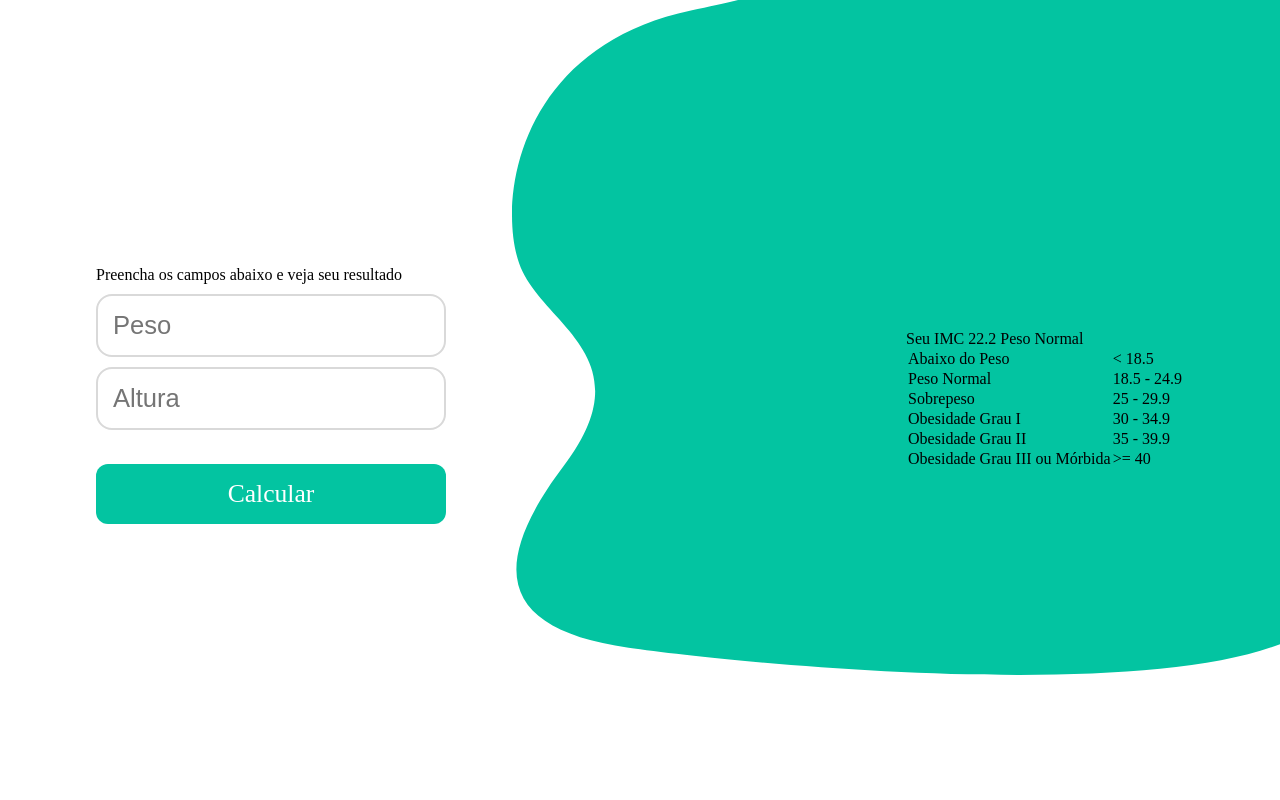
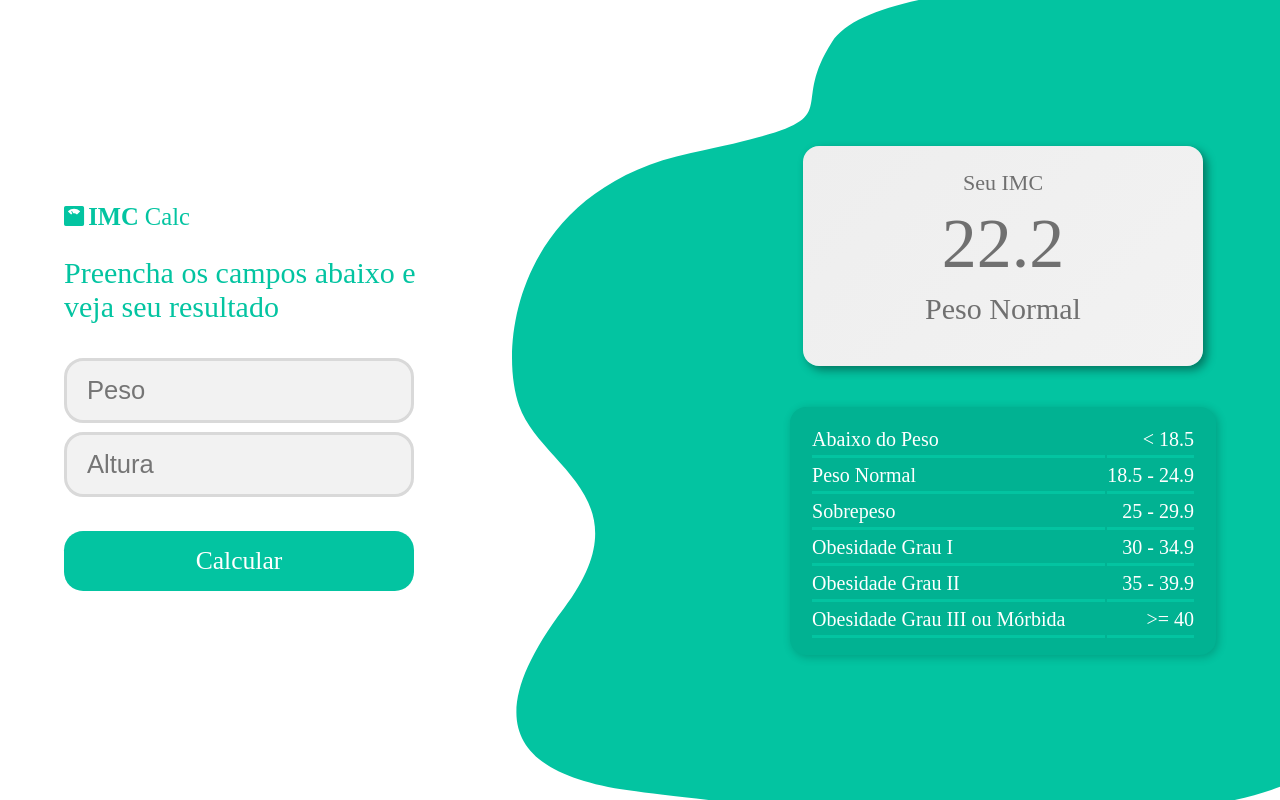
Before and after one commit to joaovictornsv/IMC-calc, a plain HTML site: page calc.html in a window 1280 px wide. Drawn offline with Linux system fonts and the light colour scheme.

Commit message:
calc-page desktop-css done

```diff
--- a/assets/css/calc.css
+++ b/assets/css/calc.css
@@ -1,4 +1,5 @@
-div.main {
+/* Main */
+.main {
   display: flex;
   justify-content: center;
   align-items: center;
@@ -6,7 +7,7 @@ div.main {
   min-height: 100vh;
 }
 
-div.main::after {
+.main::after {
   width: 100%;
   height: 100%;
   content: '';
@@ -17,19 +18,43 @@ div.main::after {
   background: url(../images/bg_2.svg);
   background-repeat: no-repeat;
   background-attachment: fixed;
-  background-position: 40vw -20vh;
+  background-position: 40vw;
   background-origin: border-box;
   background-size: 80vw auto;
 }
 
-div.content {
+/* Content */
+.content {
   display: flex;
   justify-content: space-between;
   align-items: center;
 
-  width: 85%;
+  width: 90%;
+  height: 90vh;
+  max-height: 550px;
 }
 
+
+/* Input Div */
+.content .input {
+  max-width: 400px;
+  height: 450px;
+  display: flex;
+  flex-direction: column;
+  justify-content: space-evenly;
+}
+
+.content .input img {
+  max-height: 30px;
+  align-self: flex-start;
+}
+
+.content .input p{
+  color: #03C4A1;
+  font-size: clamp(20px, 30px, 36px);
+}
+
+/* Form */
 #form {
   display: flex;
   flex-direction: column;
@@ -49,10 +74,11 @@ div.content {
   color: #495055;
 
   width: 350px;
-  padding: 15px 15px;
-  border-radius: 1rem;
-  border: 2px solid  #D9D9D9;
+  padding: 15px 20px;
+  border-radius: 1.2rem;
+  border: 3px solid  #D9D9D9;
   outline:none;
+  background-color: #F2F2F2;
 }
 
 #form input:focus{
@@ -60,13 +86,13 @@ color: #284B63;
 border-color: #284B63;
 }
 
- button {
+#form button {
   padding: 15px 20px;
   background-color: #03C4A1;
   color: #fff;
   border: none;
   font-size: 1.6rem;
-  border-radius: 12px;
+  border-radius: 1.2rem;
   cursor: pointer;
   margin-top: 25px;
   outline: none;
@@ -78,3 +104,107 @@ border-color: #284B63;
 #form button:hover {
   background-color: #05997e;
 }
+
+/* Results */
+
+.results {
+  display: flex;
+  flex-direction: column;
+  justify-content: space-around;
+  align-items: center;
+  height: 100%;
+  min-height: 550px;
+}
+
+/* Card*/
+.card {
+  display: flex;
+  flex-direction: column;
+  justify-content: space-around;
+  align-items: center;
+  color: #707070;
+  height: 100%;
+  height: 220px;
+  width: 400px;
+  border-radius: 16px;
+  padding-top: 20px;
+  padding-bottom: 35px;
+  box-shadow: 4px 4px 10px rgba(0, 0, 0, .4);
+}
+
+.card .title {
+  font-size: 22px;
+}
+
+.card .score {
+  font-size: 70px;
+}
+
+.card .status {
+  font-size: 30px;
+}
+
+/* Card Default */
+.default {
+  background: linear-gradient(-45deg, #F2F2F2, #EEEEEE)
+}
+
+/* Card Green */
+.green {
+  background: linear-gradient(-45deg, #D3F5EF, #F9FEFD)
+}
+
+.green .score,
+.green .status {
+  color:#03C4A1
+}
+
+/* Card Yellow */
+.yellow {
+  background: linear-gradient(-45deg, #F9F9C9, #F9FBE1)
+}
+
+.yellow .score,
+.yellow .status {
+  color: #E6BB10;
+}
+
+/* Card Red */
+.red {
+  background: linear-gradient(-45deg, #FCE8E8, #FCF1F1)
+}
+
+.red .score,
+.red .status {
+  color: #FF0500;
+}
+
+
+/* Table */
+
+.table table {
+  background-color: #01B292;
+  font-size: 20px;
+  color: #FFFFFF;
+  padding: 15px 20px;
+  border-radius: 16px;
+  box-shadow: 2px 2px 10px rgba(0, 0, 0, .2);
+}
+
+table tr td{
+  text-align: right;
+  border-bottom: 3px solid #03C4A1;
+  padding: 4px 0;
+}
+
+table tr .level {
+  text-align: left;
+  margin-right: 30px;
+  padding-right: 40px;
+}
+
+@media(max-height: 530px) {
+  .content {
+    align-items: flex-start;
+  }
+}
--- a/assets/css/styles.css
+++ b/assets/css/styles.css
@@ -69,7 +69,7 @@ div.content .info .actions button {
   padding: 10px 20px;
   background-color: #03C4A1;
   border: none;
-  font-size: clamp(20px, 30px, 40px);
+  font-size: clamp(20px, 24px, 30px);
   border-radius: 12px;
   cursor: pointer;
   margin-top: 25px;
--- a/calc.html
+++ b/calc.html
@@ -15,6 +15,8 @@
   <div class="main">
     <div class="content">
       <div class="input">
+        <img src="./assets/images/logo.svg" alt="IMC Calc">
+
         <p>Preencha os campos abaixo e veja seu resultado</p>
 
         <form action="" id="form">
@@ -43,10 +45,10 @@
       </div> <!--Inputs-->
 
       <div class="results">
-        <div class="score">
-          <span className="title">Seu IMC</span>
-          <span className="score">22.2</span>
-          <span className="status">
+        <div class="card default">
+          <span class="title">Seu IMC</span>
+          <span class="score">22.2</span>
+          <span class="status">
             Peso Normal
           </span>
         </div>
@@ -54,32 +56,32 @@
         <div class="table">
           <table>
             <tr>
-              <td>Abaixo do Peso</td>
+              <td class="level">Abaixo do Peso</td>
               <td>< 18.5</td>
             </tr>
 
             <tr>
-              <td>Peso Normal</td>
+              <td class="level">Peso Normal</td>
               <td>18.5 - 24.9</td>
             </tr>
 
             <tr>
-              <td>Sobrepeso</td>
+              <td class="level">Sobrepeso</td>
               <td>25 - 29.9</td>
             </tr>
 
             <tr>
-              <td>Obesidade Grau I</td>
+              <td class="level">Obesidade Grau I</td>
               <td>30 - 34.9</td>
             </tr>
 
             <tr>
-              <td>Obesidade Grau II</td>
+              <td class="level">Obesidade Grau II</td>
               <td>35 - 39.9</td>
             </tr>
 
             <tr>
-              <td>Obesidade Grau III ou Mórbida</td>
+              <td class="level">Obesidade Grau III ou Mórbida</td>
               <td> >= 40</td>
             </tr>
           </table>
```
